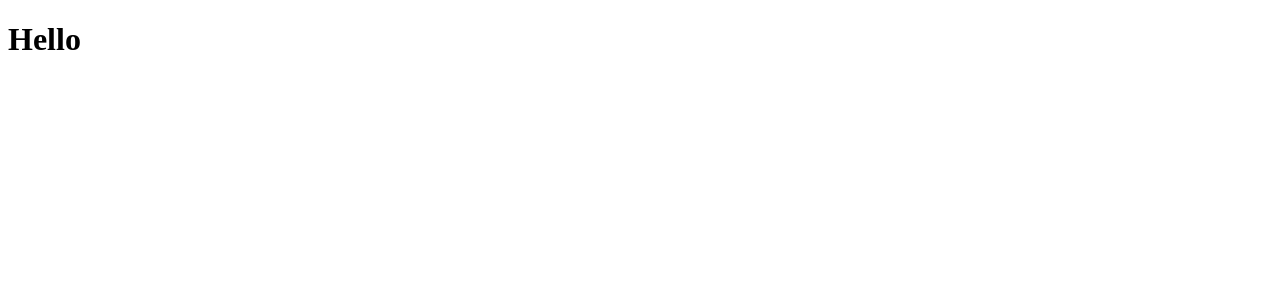
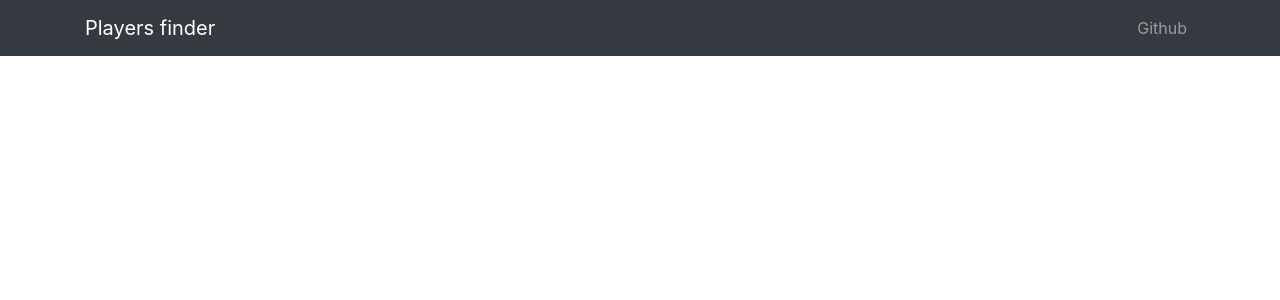
Before and after one commit to pizzasperoni/fe-exercise, a React (Create React App) app in the folder client/: page / in a window 1280 px wide. Shown: the top 300 px of the page. Built offline with nearby package versions, Linux system fonts and the light colour scheme.

Commit message:
Adding the navbar with hamburger menu

```diff
--- a/client/package.json
+++ b/client/package.json
@@ -3,9 +3,11 @@
   "version": "0.1.0",
   "private": true,
   "dependencies": {
+    "bootstrap": "^4.1.3",
     "react": "^16.5.0",
     "react-dom": "^16.5.0",
-    "react-scripts": "1.1.5"
+    "react-scripts": "1.1.5",
+    "reactstrap": "^6.4.0"
   },
   "scripts": {
     "start": "react-scripts start",
--- a/client/src/App.js
+++ b/client/src/App.js
@@ -1,11 +1,14 @@
 import React, { Component } from 'react';
+
+import 'bootstrap/dist/css/bootstrap.min.css'
 import './App.css';
+import AppNavbar from './components/AppNavbar';
 
 class App extends Component {
   render() {
     return (
       <div className="App">
-          <h1>Hello</h1>
+        <AppNavbar></AppNavbar>
       </div>
     );
   }
--- a/client/src/components/AppNavbar.js
+++ b/client/src/components/AppNavbar.js
@@ -0,0 +1,51 @@
+import React, { Component } from 'react'
+
+import {
+  Collapse,
+  Navbar,
+  NavbarToggler,
+  NavbarBrand,
+  Nav,
+  NavItem,
+  NavLink,
+  Container
+} from 'reactstrap'
+
+class AppNavbar extends Component {
+  state = {
+    isOpen: false
+  }
+
+  toggle = () => {
+    this.setState({
+      isOpen: !this.state.isOpen
+    })
+  }
+
+  render() {
+    return (
+      <div>
+      <Navbar color="dark" dark expand="sm" className="mb-5">
+        <Container>
+          <NavbarBrand href="/">Players finder</NavbarBrand>
+          <NavbarToggler onClick="{this.toggle}"></NavbarToggler>
+          <Collapse isOpen={this.state.isOpen} navbar>
+            <Nav className="ml-auto" navbar>
+              <NavItem>
+                <NavLink href="https://github.com/pizzasperoni/fe-exercise">
+                  Github
+                </NavLink>
+              </NavItem>
+            </Nav>
+          </Collapse>
+        </Container>
+      </Navbar>
+    </div>
+    )
+  }
+}
+
+
+
+
+export default AppNavbar
```
Also changed, not shown: 1 other file (tests, documents, lock files or other folders).
